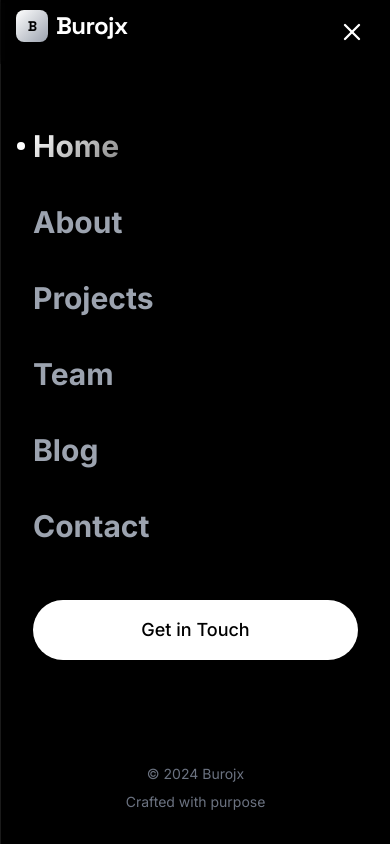
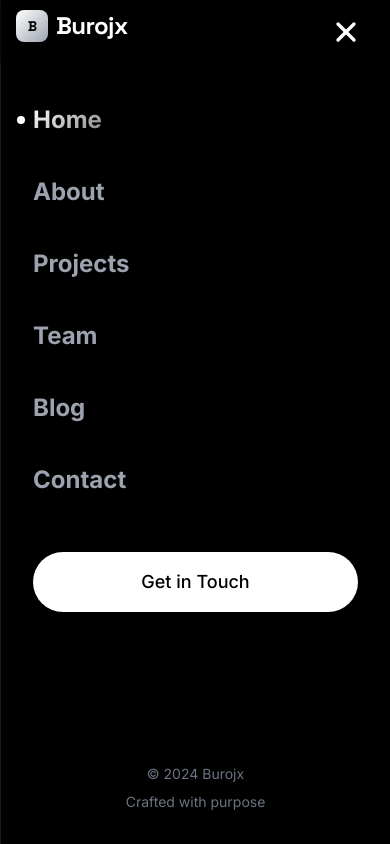
Before and after one commit to MavCodeAI/burojx711, a Next.js app: page / in a window 390 px wide. Both pictures are taken after a click on the button 352 px from the left and 32 px from the top of the page. Shown: the top 844 px of the page. Built offline with nearby package versions, Linux system fonts and the light colour scheme.

Commit message:
Fix mobile hamburger menu - larger button, better visibility, improved touch targets and animations

```diff
--- a/components/layout/Header.tsx
+++ b/components/layout/Header.tsx
@@ -103,13 +103,13 @@ const Header = () => {
               </Link>
             </div>
 
-            {/* Mobile Menu Button */}
+            {/* Mobile Menu Button - Enhanced */}
             <button
               onClick={() => setMobileMenuOpen(!mobileMenuOpen)}
-              className="md:hidden relative z-50 p-2 text-white active:scale-95 transition-transform"
+              className="md:hidden relative z-[110] p-3 text-white active:scale-95 transition-all hover:bg-white/10 rounded-lg"
               aria-label="Toggle menu"
             >
-              {mobileMenuOpen ? <X size={28} /> : <Menu size={28} />}
+              {mobileMenuOpen ? <X size={32} className="stroke-[2.5]" /> : <Menu size={32} className="stroke-[2.5]" />}
             </button>
           </div>
         </div>
@@ -123,7 +123,7 @@ const Header = () => {
             animate={{ opacity: 1 }}
             exit={{ opacity: 0 }}
             transition={{ duration: 0.2 }}
-            className="fixed inset-0 z-[90] md:hidden"
+            className="fixed inset-0 z-[95] md:hidden"
           >
             {/* Backdrop */}
             <motion.div
@@ -139,21 +139,21 @@ const Header = () => {
               initial={{ x: '100%' }}
               animate={{ x: 0 }}
               exit={{ x: '100%' }}
-              transition={{ duration: 0.3, ease: 'easeOut' }}
-              className="absolute right-0 top-0 h-full w-full sm:w-80 bg-black/90 backdrop-blur-xl border-l border-white/10"
+              transition={{ duration: 0.3, ease: [0.22, 1, 0.36, 1] }}
+              className="absolute right-0 top-0 h-full w-full sm:w-80 bg-black/95 backdrop-blur-xl border-l border-white/10 shadow-2xl"
             >
-              <div className="flex flex-col h-full pt-32 px-8">
-                <nav className="flex flex-col gap-8">
+              <div className="flex flex-col h-full pt-24 px-8 overflow-y-auto">
+                <nav className="flex flex-col gap-6">
                   {navItems.map((item, index) => (
                     <Link key={item.path} href={item.path} onClick={handleNavClick}>
                       <motion.div
                         initial={{ opacity: 0, x: 30 }}
                         animate={{ opacity: 1, x: 0 }}
                         transition={{ delay: index * 0.05, duration: 0.3 }}
-                        className="relative group"
+                        className="relative group py-2"
                       >
                         <span
-                          className={`text-3xl font-bold transition-colors ${
+                          className={`text-2xl sm:text-3xl font-bold transition-colors ${
                             pathname === item.path
                               ? 'text-gradient'
                               : 'text-gray-400 hover:text-white'
```
